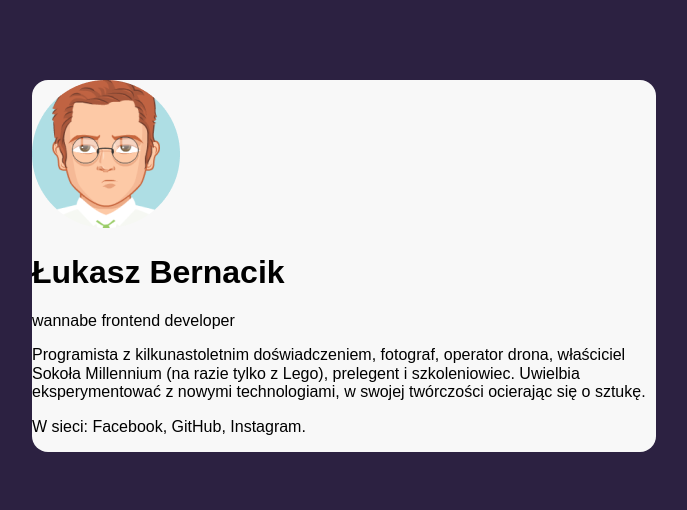
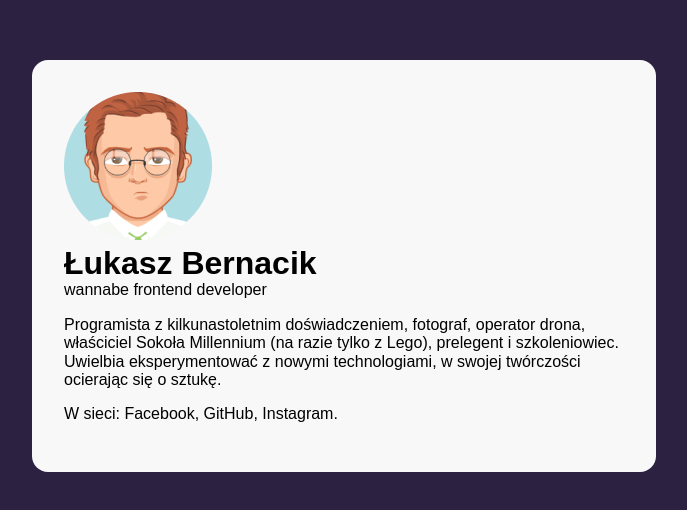
Before and after one commit to lukasz-bernacik/business-card, a plain HTML site: page index.html in a window 1280 px wide. Shown: the part 134-644 px from the top of the page, without its empty margins (296-983 px from the left). Drawn offline with Linux system fonts and the light colour scheme.

Commit message:
remove margin from header elements

```diff
--- a/style.css
+++ b/style.css
@@ -21,4 +21,17 @@ body {
     background: #F8F8F8;
     border-radius: 16px;
     max-width: 624px;
+    padding: 32px;
 }
+
+.person {
+
+}
+
+.person__position {
+    margin: 0;
+}
+
+.person__name {
+    margin: 0;
+}
```
